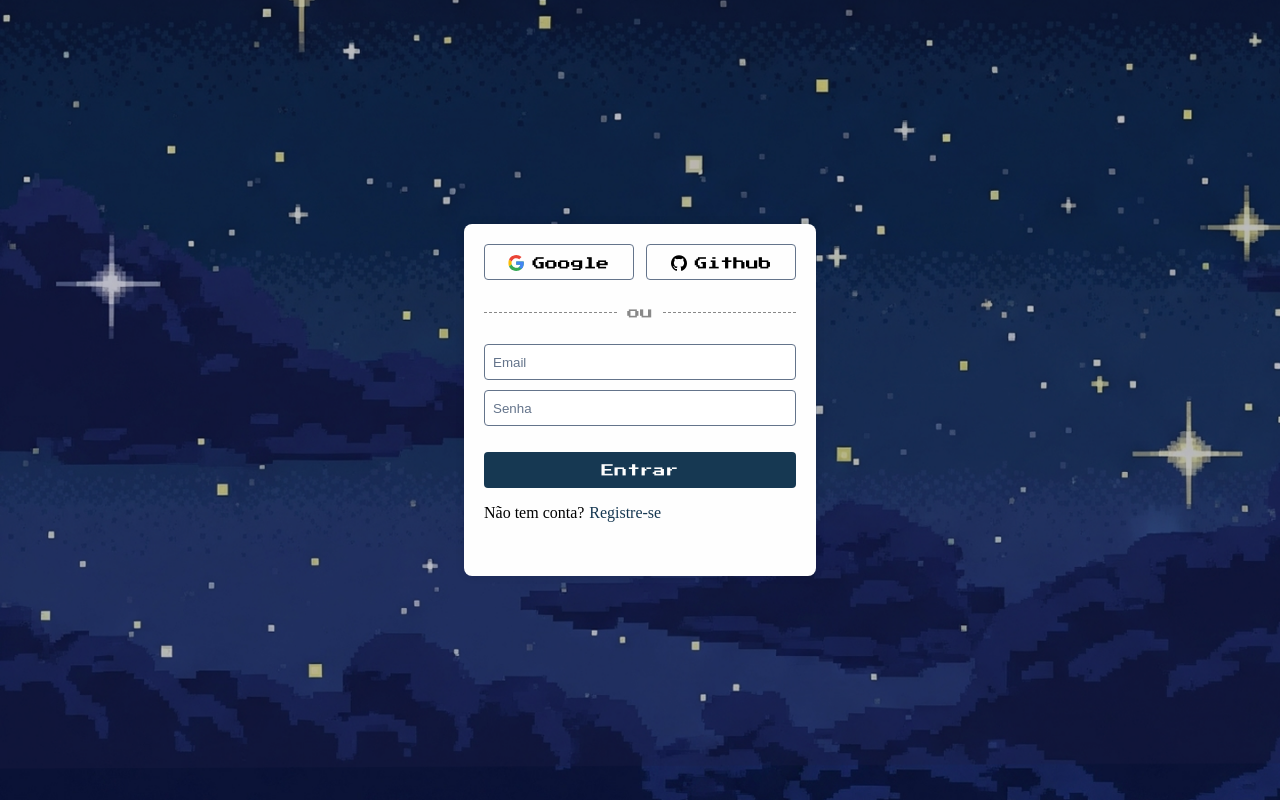
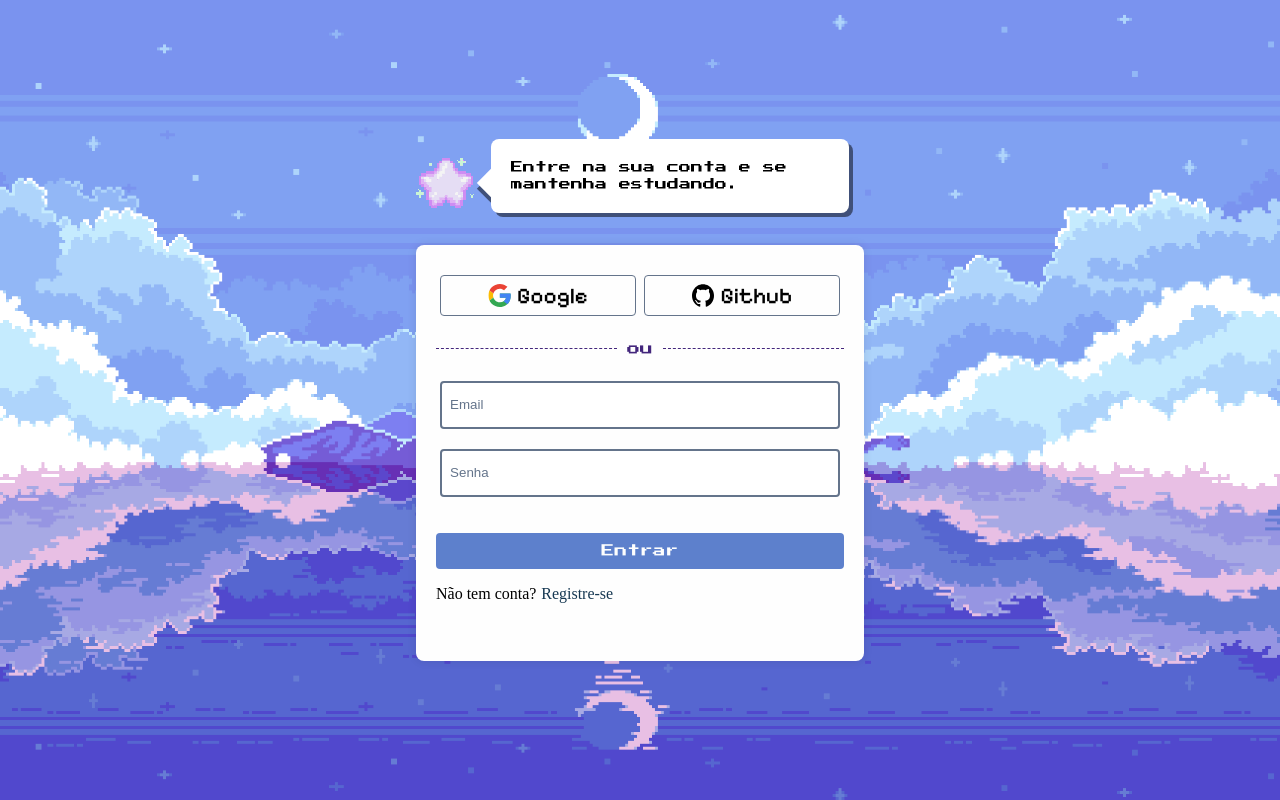
Before and after one commit to RikeGIT/Costanza, a Django app: page /user/login/ in a window 1280 px wide. Run offline with Django 5.2, Linux system fonts and the light colour scheme.

Commit message:
Tela e logica de login e registro concluida

```diff
--- a/core/urls.py
+++ b/core/urls.py
@@ -21,5 +21,6 @@ from django.shortcuts import redirect
 urlpatterns = [
     path('admin/', admin.site.urls),
     path('user/', include('user.urls')),
+    path('accounts/', include('allauth.urls')),
     path('', lambda request: redirect('login')),
 ]
--- a/user/static/css/style.css
+++ b/user/static/css/style.css
@@ -9,18 +9,63 @@ body {
     justify-content: center;
     flex-direction: column;
     align-items: center;
-    height: 100vh;
-    background: url("../images/background.png") no-repeat center center fixed;
+    min-height: 100vh;
+    background: url("../images/skye-blue.gif") no-repeat center center fixed;
     background-size: cover;
+}
+.pixel-message-container {
+    display: flex;
+    align-items: flex-end;
+    gap: 15px;
+    margin-bottom: 2rem;
+    max-width: 28rem;
+}
+
+.pixel-computer {
+    width: 60px;
+    height: auto;
+    image-rendering: pixelated;
+    image-rendering: -moz-crisp-edges;
+    image-rendering: -webkit-crisp-edges;
+}
+
+.speech-bubble {
+    position: relative;
+    background-color: white;
+    color: black;
+    padding: 20px;
+    box-shadow: 4px 4px 0px 0px rgba(0,0,0,0.5);
+    max-width: 80%;
+    border-radius: 8px;
+}
+
+.speech-bubble::before {
+    content: '';
+    position: absolute;
+    bottom: 20px;
+    left: -10px;
+    width: 20px;
+    height: 20px;
+    background-color: white;
+    transform: rotate(45deg);
+    box-shadow: 4px 4px 0px 0px rgba(0,0,0,0.5);
+    z-index: -1;
+}
+
+.speech-bubble p {
+    margin: 0;
+    font-size: 12px;
+    line-height: 1.4;
+    font-family: "Press Start 2P", system-ui;
 }
 
 .login-form {
     background-color: #FEFEFE;
-    padding: 20px;
+    padding: 30px 20px;
     border-radius: 8px;
     box-shadow: 0 0 10px rgba(0, 0, 0, 0.1);
-    width: 22em;
-    height: 22em;
+    width: 28rem;
+    height: 26rem;
 
     display: flex;
     flex-direction: column;
@@ -35,13 +80,12 @@ body {
 
 #social-login button {
     width: 48%;
-    height: 36px;
+    height: 2.6rem;
     padding: 10px 16px;
     border: rgb(100, 116, 139) 1px solid;
     background-color: #FEFEFE;
     border-radius: 4px;
     cursor: pointer;
-    font-size: 14px;
     transition: background-color 0.1s, transform 0.2s;
     color: rgb(0, 0, 0);
 }
@@ -51,21 +95,28 @@ body {
     transform: scale(1.02);
 }
 
+.btn-with-icon {
+    display: flex;
+    align-items: center;
+    justify-content: center;
+    margin: 0 auto;
+    gap: 0.5rem;
+}
+
 .btn-content {
     display: flex;
     align-items: center;
     justify-content: center;
-    font-family: "Press Start 2P", system-ui;
-    font-weight: 300;
-    font-size: 0.8rem;
+    font-family: "Pixelify Sans", system-ui;
+    font-weight: 500;
+    font-size: 1.4rem;
 }
 
 
 .btn-content img {
-    width: 16px;
-    height: 16px;
-    margin-right: 8px;
-    margin-bottom: 1px;
+    width: 1.4rem;
+    height: 1.4rem;
+    margin-right: 0.4rem;
 }
 
 .divider {
@@ -77,7 +128,7 @@ body {
 .divider::before, .divider::after {
     content: '';
     flex: 1;
-    border-bottom: 1.5px dashed #888;
+    border-bottom: 1.5px dashed #43267C;
 }
 .divider:not(:empty)::before {
     margin-right: 10px;
@@ -88,16 +139,21 @@ body {
 .divider span {
     font-family: "Press Start 2P", system-ui;
     font-size: 0.8rem;
-    color: #888;
+    color: #43267C;
 }
-
+.form-group {
+    display: flex;
+    flex-direction: column;
+    align-items: center;
+    margin-bottom: 10px;
+}
 .form-group input{
-    width: 100%;
+    width: 98%;
     padding: 10px 8px;
-    height: 36px;
+    height: 3rem;
     margin-bottom: 10px;
     border-radius: 4px;
-    border: rgb(100, 116, 139) 1px solid;
+    border: rgb(100, 116, 139) 2px solid;
 }
 
 
@@ -134,7 +190,7 @@ input::placeholder {
     margin-top: 1rem;
     padding: 10px 16px;
     border: none;
-    background-color: rgb(22, 56, 82);
+    background-color: #5d80cc;
     border-radius: 4px;
     cursor: pointer;
     font-size: 14px;
@@ -145,7 +201,7 @@ input::placeholder {
 }
 
 #enter-button:hover {
-    background-color: rgb(18, 46, 68);
+    background-color: #35559b;
     transform: scale(1.02);
 }
 
--- /dev/null
+++ b/user/static/js/typewriter.js
@@ -0,0 +1,15 @@
+document.addEventListener("DOMContentLoaded", function() {
+    const el = document.querySelector('.speech-bubble p');
+    if (!el) return;
+    const text = el.textContent;
+    el.textContent = '';
+    let i = 0;
+    function typeWriter() {
+        if (i < text.length) {
+            el.textContent += text.charAt(i);
+            i++;
+            setTimeout(typeWriter, 35);
+        }
+    }
+    typeWriter();
+});
--- a/user/templates/base_auth.html
+++ b/user/templates/base_auth.html
@@ -6,9 +6,8 @@
     <title>{% block title %}Autenticação{% endblock %}</title>
     <link rel="icon" type="image/x-icon" href="{% static 'images/costanza.png' %}">
     <link rel="stylesheet" href="{% static 'css/style.css' %}">
-    <link rel="preconnect" href="https://fonts.googleapis.com">
-    <link rel="preconnect" href="https://fonts.gstatic.com" crossorigin>
     <link href="https://fonts.googleapis.com/css2?family=Press+Start+2P&display=swap" rel="stylesheet">
+    <link href="https://fonts.googleapis.com/css2?family=Pixelify+Sans:wght@400..700&display=swap" rel="stylesheet">
 </head>
 <body>
     {% if success %}
@@ -17,5 +16,6 @@
         <div class="alert alert-error">{{ error }}</div>
     {% endif %}
     {% block content %}{% endblock %}
+    <script src="{% static 'js/typewriter.js' %}"></script>
 </body>
 </html>
--- a/user/templates/login.html
+++ b/user/templates/login.html
@@ -2,15 +2,34 @@
 {% load static %}
 {% block title %}Login{% endblock %}
 {% block content %}
+<div class="pixel-message-container">
+    <img src="{% static 'images/pixelstar.gif' %}" alt="Computador em pixel art" class="pixel-computer">
+    <div class="speech-bubble">
+        <p>Entre na sua conta e se mantenha estudando.</p>
+    </div>
+</div>
 <form method="post" class="login-form">
     {% csrf_token %}
+    {% comment %} CONFIGURAÇÃO PARA LOGIN COM GOOGLE E GITHUB (FALTA IMPLEMENTAR AS TELAS) {% endcomment %}
+    {% comment %} <div id="social-login">
+        <a href="{% url 'google_login' %}" id="google-btn" class="btn-with-icon">
+            <span class="btn-content">
+                <img src="{% static 'images/google-icon.svg' %}" alt="Google Icon"> Google
+            </span>
+        </a>
+        <button type="submit" id="github-btn" class="btn-with-icon">
+            <span class="btn-content">
+                <img src="{% static 'images/github-icon.svg' %}" alt="Github Icon"> Github
+            </span>
+        </button>
+        </div> {% endcomment %}
     <div id="social-login">
-        <button type="submit">
+        <button type="submit" id="google-btn" class="btn-with-icon">
             <span class="btn-content">
                 <img src="{% static 'images/google-icon.svg' %}" alt="Google Icon"> Google
             </span>
         </button>
-        <button type="submit">
+        <button type="submit" id="github-btn" class="btn-with-icon">
             <span class="btn-content">
                 <img src="{% static 'images/github-icon.svg' %}" alt="Github Icon"> Github
             </span>
--- a/user/urls.py
+++ b/user/urls.py
@@ -1,4 +1,4 @@
-from django.urls import path
+from django.urls import include, path
 from .views import register, user_login
 
 urlpatterns = [
```
Also changed, not shown: core/settings.py (+9 -1 lines), user/templates/register.html (+8 -2 lines), user/static/images/background-pixel.png (deleted), user/static/images/background.png (deleted), user/static/images/pixel-border.png (added), user/static/images/pixelstar.gif (added), user/static/images/sky-star.png (added), user/static/images/skye-blue.gif (added), user/static/images/skye-star.gif (added).
